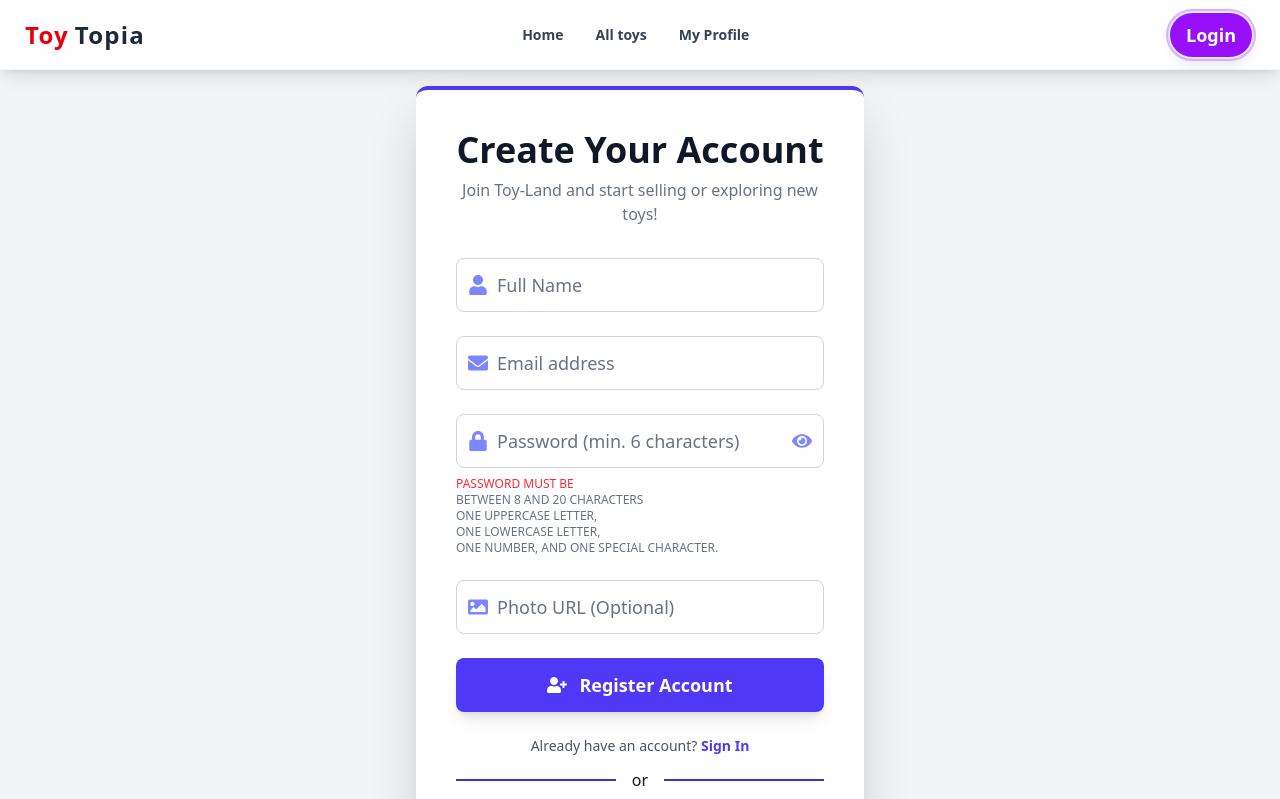
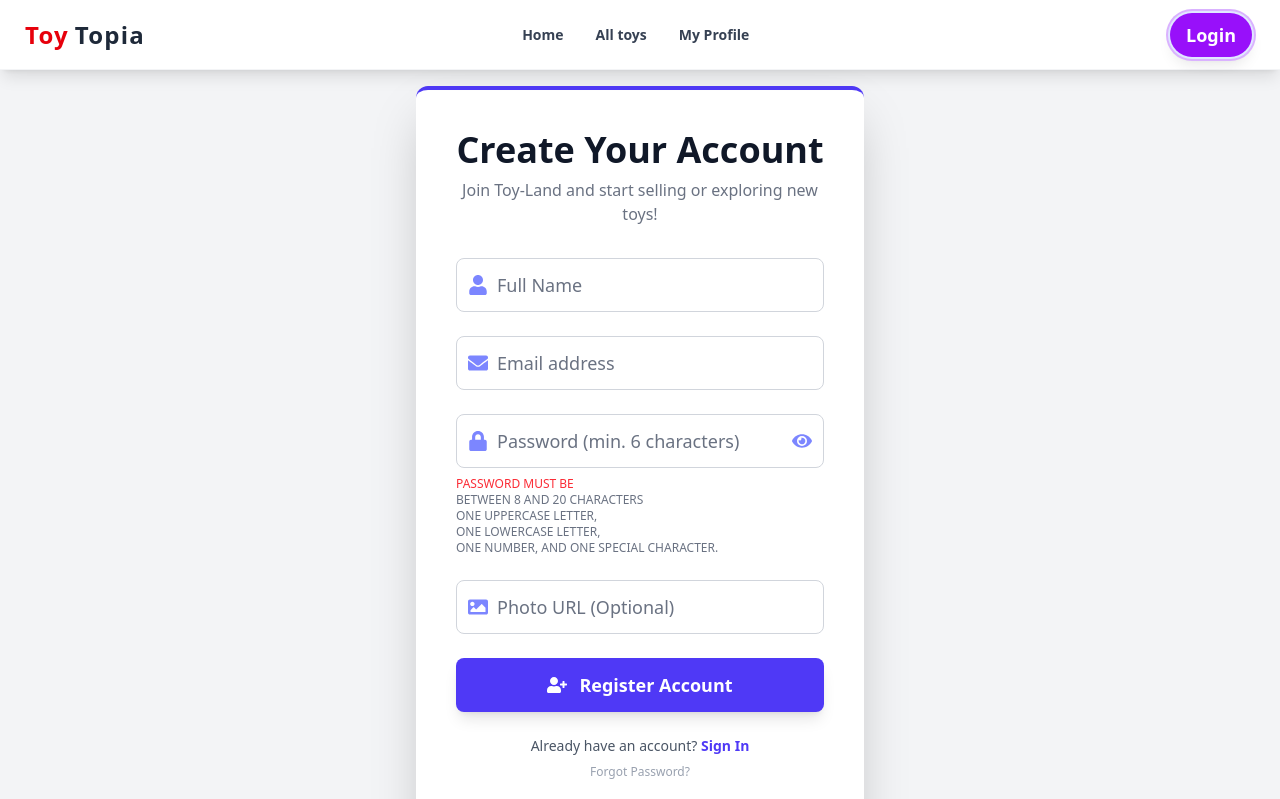
Before and after one commit to armanislams/toy-topia, a React (Vite) app: page /register in a window 1280 px wide. Shown: the top 799 px of the page. Built offline with nearby package versions, Linux system fonts and the light colour scheme; no server answers.

Commit message:
fixed reset password on register page

```diff
--- a/src/pages/Register.jsx
+++ b/src/pages/Register.jsx
@@ -4,14 +4,36 @@ import { FaUser, FaEnvelope, FaLock, FaImage, FaUserPlus, FaEye } from 'react-ic
 import { AuthContext } from '../components/Provider/AuthProvider';
 import useTitle from '../components/hooks/UseTitle';
 import { toast } from 'react-toastify';
+import { useRef } from 'react';
 
 const Register = () => {
     useTitle('Register || Toy Topia')
-    const { createUser, setUser, updateUser, GoogleLogin } = use(AuthContext);
+    const { createUser, setUser, updateUser, GoogleLogin, resetPass } = use(AuthContext);
     const [show, setShow] = useState(false)
     const [nameError, setNameError] = useState('')
     const [error, setError] = useState('')
     const navigate = useNavigate()
+    const emailRef = useRef();
+    const handleResetPass = () => {
+        const email = emailRef.current.value
+        resetPass(email)
+            .then(() => {
+                toast.success(`Password reset link sent to ${email}.`);
+                window.location.href = "https://mail.google.com/";
+            })
+            .catch((err) => {
+                console.error("Password reset error:", err.code);
+                if (err.code === 'auth/missing-email') {
+                    toast.error("No user found with that email. Please check your address.");
+                } else if (err.code === 'auth/invalid-email') {
+                    toast.error('The email address provided is not valid.')
+                }
+                else {
+                    toast.error("Failed to send reset email.");
+                }
+            })
+    }
+
     const handleRegister = e => {
         e.preventDefault()
         const name = e.target.name.value;
@@ -43,7 +65,7 @@ const Register = () => {
                     })
 
             })
-            .catch(error => {
+                .catch(error => {
                 if (error.code === 'auth/email-already-in-use') {
                     toast.error('This email is already registered. Please login or use a different email.');
                 } else if (error.code === 'auth/invalid-email') {
@@ -116,6 +138,7 @@ const Register = () => {
                                 id="email"
                                 name="email"
                                 type="email"
+                                ref={emailRef}
                                 required
                                 className="appearance-none block w-full pl-10 pr-3 py-3 border border-gray-300 rounded-lg placeholder-gray-500 text-gray-900 focus:outline-none focus:ring-indigo-500 focus:border-indigo-500 sm:text-lg transition duration-150"
                                 placeholder="Email address"
@@ -200,6 +223,15 @@ const Register = () => {
                             Sign In
                         </Link>
                     </p>
+                    {/* forget pass */}
+                <p onClick={() => {
+                    if (emailRef.current && emailRef.current.value) {
+                        handleResetPass();
+                    } else {
+                        navigate("/forgot-password");
+                    }
+                }} className="cursor-pointer text-xs font-medium text-gray-400 hover:text-indigo-500 transition duration-150 block mt-2">
+                    Forgot Password?</p>
                 </div>
                 {/* divider */}
                 <div className="divider divider-primary">or</div>
```
Also changed, not shown: 1 other file (tests, documents, lock files or other folders).
